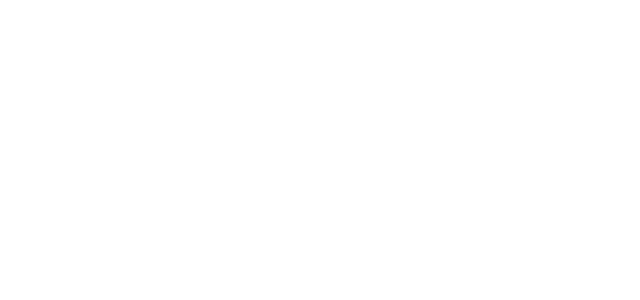
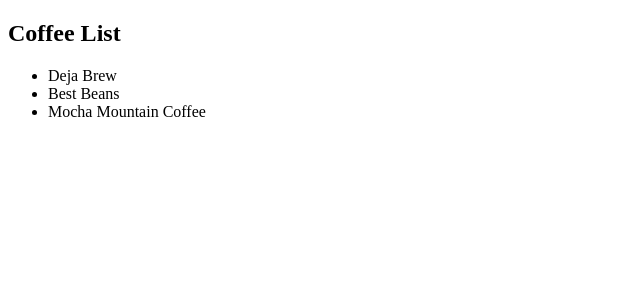
Before and after one commit to tdietzel/Coffee_Shop_Redux, a React (Vite) app: page / in a window 1280 px wide. Shown: the top 300 px of the page, without its empty margins (0-640 px from the left). Built offline with nearby package versions, Linux system fonts and the light colour scheme.

Commit message:
Display list of current coffee and fix small bug ive been stuck on

```diff
--- /dev/null
+++ b/src/components/ShopControl.jsx
@@ -0,0 +1,18 @@
+import { useState } from 'react';
+import ShopDisplay from './ShopDisplay';
+
+const ShopControl = () => {
+  const [coffee, setCoffee] = useState([
+    {name: 'Deja Brew', origin: 'guatemala', price: '9', roast: 'dark', id: 0},
+    {name: 'Best Beans', origin: 'colombia', price: '11', roast: 'medium', id: 1},
+    {name: 'Mocha Mountain Coffee', origin: 'seattle', price: '8', roast: 'dark', id: 2},
+  ]);
+
+  return (
+    <div>
+      <ShopDisplay coffee={coffee}/>
+    </div>
+  );
+}
+
+export default ShopControl;
--- a/src/components/ShopDisplay.jsx
+++ b/src/components/ShopDisplay.jsx
@@ -1,9 +1,24 @@
-function ShopDisplay() {
+import PropTypes from 'prop-types';
+
+const ShopDisplay = (props) => {
+  const { coffee } = props;
+
   return (
-    <>
-
-    </>
-  )
+    <div>
+      <h2>Coffee List</h2>
+      <ul>
+        {coffee.map(burlap => (
+          <li key={burlap.id}>{burlap.name}</li>
+        ))}
+      </ul>
+    </div>
+  );
 }
 
+ShopDisplay.propTypes = {
+  burlap: PropTypes.array,
+  name: PropTypes.string,
+  id: PropTypes.number
+};
+
 export default ShopDisplay;
--- a/src/main.jsx
+++ b/src/main.jsx
@@ -1,10 +1,9 @@
 import React from 'react'
 import ReactDOM from 'react-dom/client'
-import ShopDisplay from './components/ShopDisplay.jsx'
-import './index.css'
+import ShopControl from './components/ShopControl.jsx'
 
 ReactDOM.createRoot(document.getElementById('root')).render(
   <React.StrictMode>
-    <ShopDisplay />
+    <ShopControl />
   </React.StrictMode>,
 )
```
Also changed, not shown: src/components/CoffeeDetails.jsx (added), src/components/NewInventoryForm.jsx (added).
